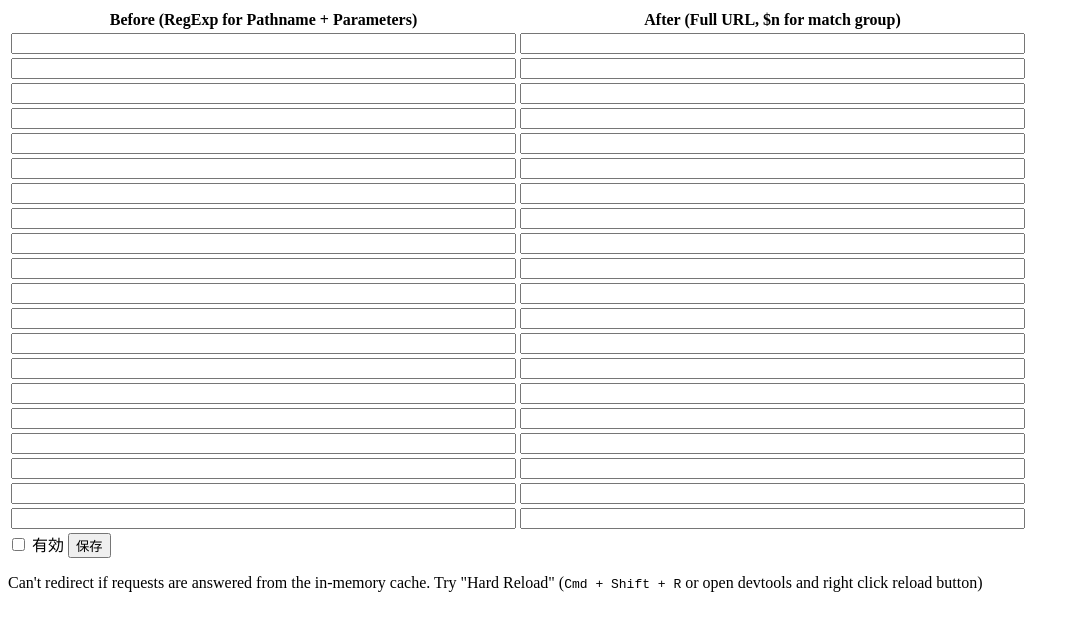
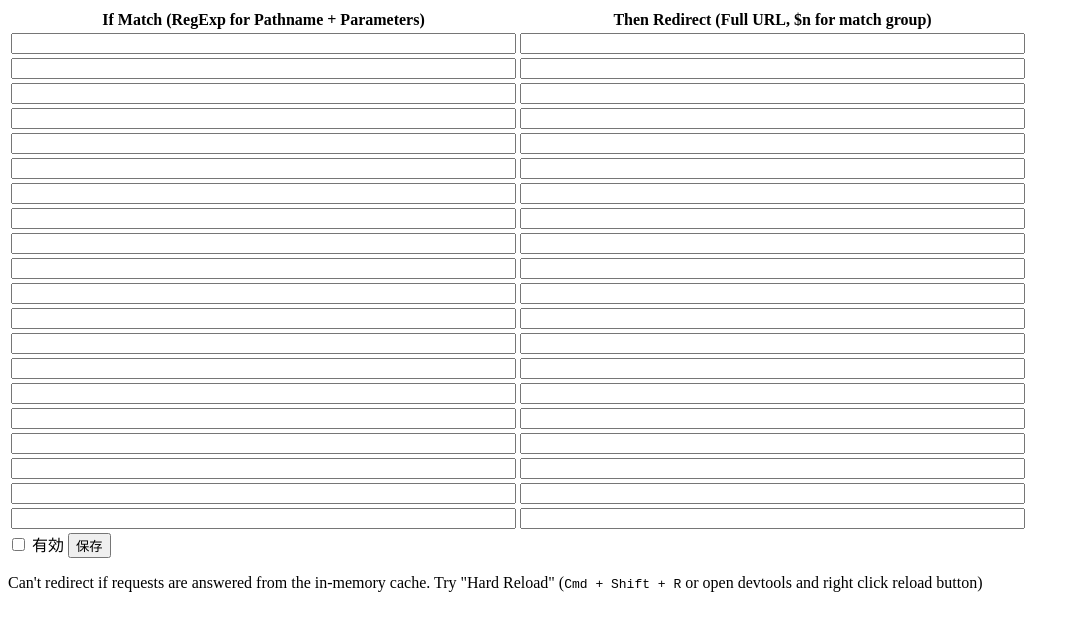
Before and after one commit to tarot/staticresource-responder, a browser extension: page app/html/index.html in a window 1280 px wide. Shown: the whole page, without its empty margins (0-1080 px from the left). Drawn offline with Linux system fonts and the light colour scheme.

Commit message:
説明をわかりやすく

```diff
--- a/app/html/index.html
+++ b/app/html/index.html
@@ -13,8 +13,8 @@
       <table>
         <thead>
           <tr>
-            <th>Before (RegExp for Pathname + Parameters)</th>
-            <th>After (Full URL, $n for match group)</th>
+            <th>If Match (RegExp for Pathname + Parameters)</th>
+            <th>Then Redirect (Full URL, $n for match group)</th>
           </tr>
         </thead>
         <tbody>
```
